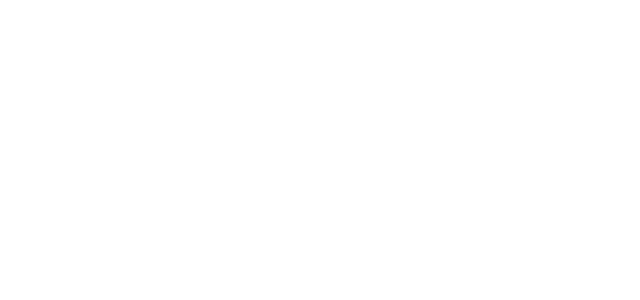
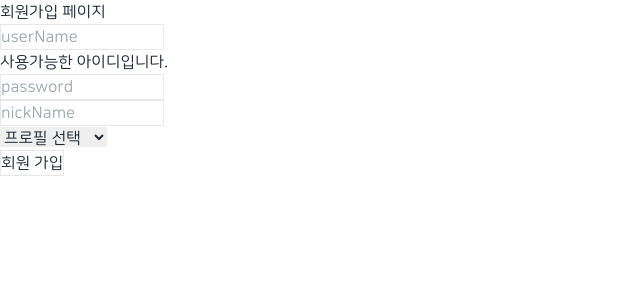
Before and after one commit to Leeminw/PromptQuiz, a React (Create React App) app in the folder frontend/: page /join in a window 1280 px wide. Before the commit this address had no page. Shown: the top 300 px of the page, without its empty margins (0-640 px from the left). Built offline with nearby package versions, Linux system fonts and the light colour scheme.

Commit message:
feat : 회원가입 ux 구현

```diff
--- a/frontend/src/App.tsx
+++ b/frontend/src/App.tsx
@@ -1,11 +1,13 @@
 import React from 'react';
 import { Route, Router, Routes } from 'react-router-dom';
 import Login from './pages/Login';
+import Join from './pages/Join';
 const App = () => {
   return (
     <Routes>
-      <Route path='/login' element={<Login/>}></Route>
-      <Route path='/home' element={<div>홈화면</div>}> </Route>
+      <Route path="/login" element={<Login />}></Route>
+      <Route path="/home" element={<div>홈화면</div>}></Route>
+      <Route path="/join" element={<Join />}></Route>
     </Routes>
   );
 };
--- /dev/null
+++ b/frontend/src/hooks/axios-user.ts
@@ -0,0 +1,47 @@
+import axios from "axios";
+
+const BASE_URL = "http://localhost:8080/api/v1"
+
+const UserApi= {
+    login : async (loginForm:LoginForm) => {
+        try{
+            const response = await axios.post(
+                BASE_URL + "/user/login",
+                loginForm
+            )
+            return response.data
+        }
+        catch (error) {
+            console.error(error)
+            return Promise.reject(error)
+        }
+    },
+    isExistUserName : async(userName:string) => {
+        try{
+            const response = await axios.get(
+                BASE_URL + `/user/exist?userName=${userName}`
+            )
+
+            return response.data
+        }
+        catch(error){
+            console.error(error)
+            return Promise.reject(error)
+        }
+    },
+    join : async (joinForm:JoinForm) => {
+        try {
+            const response = await axios.post(
+                BASE_URL + `/user/create`,
+                joinForm
+            )
+            return response.data
+        }
+        catch(error) {
+            console.error(error)
+            return Promise.reject(error)
+        }
+    }
+}
+
+export{UserApi}
--- /dev/null
+++ b/frontend/src/pages/Join.tsx
@@ -0,0 +1,112 @@
+import React, { useEffect, useState } from 'react';
+import { UserApi } from '../hooks/axios-user';
+import { useNavigate } from 'react-router-dom';
+const Join = () => {
+  const navigate = useNavigate();
+  const [userName, setUserName] = useState<string>('');
+  const [password, setPassword] = useState<string>('');
+  const [nickName, setNickName] = useState<string>('');
+  const [picture, setPicture] = useState<string>('');
+  // 아이디 중복체크
+  const [isExist, setIsExist] = useState<boolean | null>(null);
+  const [pictureList, setPictureList] = useState<string[]>([]);
+
+  useEffect(() => {
+    // 여기서 프로필 리스트 가져오자.
+    setPictureList([
+      'https://url1',
+      'https://url2',
+      'https://url3',
+      'https://url4',
+      'https://url5',
+    ]);
+  }, []);
+
+  const userNameHandler = async (event: React.ChangeEvent<HTMLInputElement>) => {
+    setUserName(event.target.value);
+    try {
+      const response = await UserApi.isExistUserName(event.target.value);
+      setIsExist(response.data);
+      console.log(response);
+    } catch (error) {
+      console.error(error);
+    }
+  };
+  const passwordHandler = (event: React.ChangeEvent<HTMLInputElement>) => {
+    setPassword(event.target.value);
+  };
+  const nickNameHandler = (event: React.ChangeEvent<HTMLInputElement>) => {
+    setNickName(event.target.value);
+  };
+  const pictureHandler = (event: React.ChangeEvent<HTMLSelectElement>) => {
+    setPicture(event.target.value);
+  };
+  function isUserName(value: string) {
+    return /^[a-z]+[a-z0-9]{5,19}$/.test(value);
+  }
+  const joinUser = async () => {
+    if (isExist) {
+      console.log('이미 있는 아이디야');
+      return;
+    }
+    const joinForm: JoinForm = {
+      userName,
+      password,
+      nickName,
+      picture,
+    };
+    console.log(joinForm);
+    try {
+      const response = await UserApi.join(joinForm);
+      console.log(response);
+      navigate('/home', { replace: true });
+    } catch (error) {
+      console.error(error);
+      return;
+    }
+  };
+
+  return (
+    <div>
+      <div>회원가입 페이지</div>
+      <input
+        type="text"
+        className="border"
+        placeholder="userName"
+        value={userName}
+        onChange={userNameHandler}
+      />
+      <p> {isExist ? '중복된 아이디입니다.' : '사용가능한 아이디입니다.'}</p>
+      <input
+        type="password"
+        className="border"
+        placeholder="password"
+        value={password}
+        onChange={passwordHandler}
+      />
+      <br />
+      <input
+        type="text"
+        className="border"
+        placeholder="nickName"
+        value={nickName}
+        onChange={nickNameHandler}
+      />
+      <br />
+      <select value={picture} onChange={pictureHandler}>
+        <option value="">프로필 선택</option>
+        {pictureList?.map((picture, index) => (
+          <option key={index} value={picture}>
+            {picture}
+          </option>
+        ))}
+      </select>
+      <br />
+      <button onClick={joinUser} className="border">
+        회원 가입
+      </button>
+    </div>
+  );
+};
+
+export default Join;
--- a/frontend/src/pages/Login.tsx
+++ b/frontend/src/pages/Login.tsx
@@ -1,9 +1,7 @@
 import React from 'react';
 import { useState } from 'react';
-import { UserApi } from './hook/axios-user';
-import { Router } from 'react-router-dom';
-import { useNavigate } from 'react-router-dom';
-
+import { UserApi } from '../hooks/axios-user';
+import { useNavigate, Link } from 'react-router-dom';
 const Login = () => {
   const navigate = useNavigate();
   const [userName, setUserName] = useState<string>('');
@@ -47,7 +45,7 @@
       <br />
       <button onClick={loginUser}> 로그인</button>
       <br />
-      <button> 회원가입</button>
+      <button onClick={() => navigate('/join')}> 회원가입</button>
     </div>
   );
 };
--- a/frontend/src/pages/hook/axios-user.ts
+++ /dev/null
@@ -1,22 +0,0 @@
-import axios from "axios";
-
-const BASE_URL = "http://localhost:8080/api/v1"
-
-const UserApi= {
-    login : async (loginForm:LoginForm) => {
-        console.log("try this")
-        try{
-            const response = await axios.post(
-                BASE_URL + "/user/login",
-                loginForm
-            )
-            return response.data
-        }
-        catch (error) {
-            console.error(error)
-            return Promise.reject(error)
-        }
-    }
-}
-
-export{UserApi}
--- a/frontend/src/pages/interfaces/user.ts
+++ /dev/null
@@ -1,4 +0,0 @@
-interface LoginForm {
-    userName:string,
-    password:string
-}
```
Also changed, not shown: frontend/src/interfaces/user.ts (added, +10 -0 lines).
